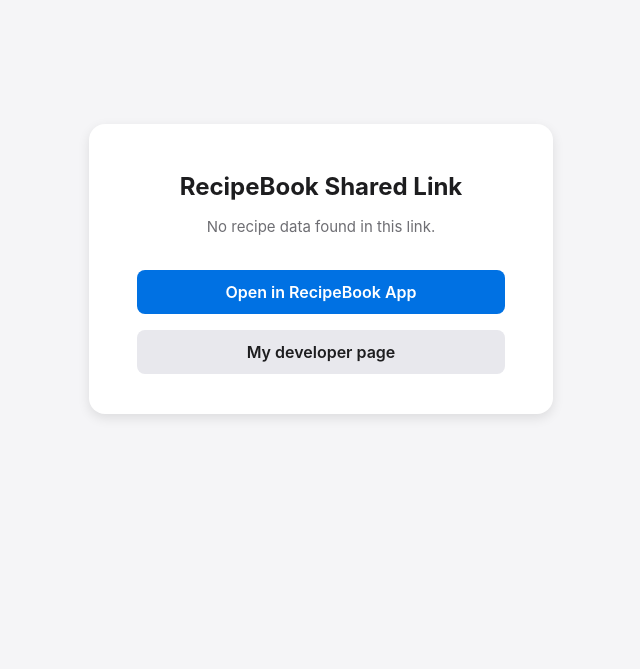
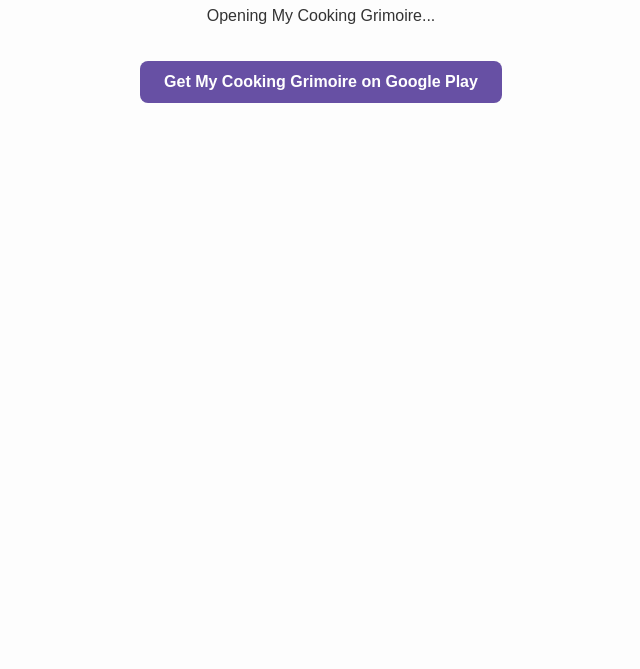
Before and after one commit to brult32/MyCookingGrimoireShare, a plain HTML site: page index.html in a window 1280 px wide. Shown: the part 131-800 px from the top of the page, without its empty margins (319-959 px from the left). Drawn offline with Linux system fonts and the light colour scheme.

Commit message:
Android Studio update

```diff
--- a/index.html
+++ b/index.html
@@ -3,87 +3,61 @@
 <head>
     <meta charset="UTF-8">
     <meta name="viewport" content="width=device-width, initial-scale=1.0">
-    <title>Open Recipe - RecipeBook</title>
+    <title>My Cooking Grimoire</title>
+    <!-- Open Graph meta tags for link preview -->
+    <meta property="og:title" id="og-title" content="My Cooking Grimoire - Shared Recipe">
+    <meta property="og:description" content="Open this recipe in My Cooking Grimoire or download the app.">
+    <!-- Include pako library for GZIP decompression -->
+    <script src="https://cdnjs.cloudflare.com/ajax/libs/pako/2.1.0/pako.min.js"></script>
     <style>
-        body {
-            font-family: -apple-system, BlinkMacSystemFont, "Segoe UI", Roboto, Helvetica, Arial, sans-serif;
-            background-color: #f5f5f7;
-            display: flex;
-            justify-content: center;
-            align-items: center;
-            min-height: 100vh;
-            margin: 0;
-            padding: 20px;
-            box-sizing: border-box;
-        }
-        .card {
-            background: white;
-            padding: 32px;
-            border-radius: 16px;
-            box-shadow: 0 4px 12px rgba(0, 0, 0, 0.1);
-            max-width: 400px;
-            width: 100%;
-            text-align: center;
-        }
-        h1 {
-            font-size: 24px;
-            margin-bottom: 12px;
-            color: #1d1d1f;
-        }
-        p {
-            color: #6e6e73;
-            font-size: 15px;
-            line-height: 1.5;
-            margin-bottom: 24px;
-        }
-        .btn {
-            display: inline-block;
-            background-color: #0071e3;
-            color: white;
-            padding: 12px 24px;
-            border-radius: 8px;
-            text-decoration: none;
-            font-weight: 600;
-            margin: 8px 0;
-            width: 80%;
-        }
-        .btn-secondary {
-            background-color: #e8e8ed;
-            color: #1d1d1f;
-        }
+        body { font-family: sans-serif; text-align: center; padding: 50px; background: #fdfdfd; color: #333; }
+        .btn { display: inline-block; background: #6750A4; color: white; padding: 12px 24px; text-decoration: none; border-radius: 8px; margin-top: 20px; font-weight: bold; }
     </style>
 </head>
 <body>
-
-    <div class="card">
-        <h1>Opening Recipe...</h1>
-        <p>If the app doesn't open automatically, tap the button below to view the recipe in RecipeBook.</p>
-
-        <!-- Button to retry launching the app -->
-        <a id="app-button" href="#" class="btn">Open in RecipeBook App</a>
-        <br>
-        <!-- Store fallback link -->
-        <!-- <a href="https://play.google.com/store/apps/details?id=YOUR_PACKAGE_NAME" class="btn btn-secondary">Get RecipeBook on Google Play</a> -->
-        <a href="https://play.google.com/store/apps/dev?id=6574659259073609998" class="btn btn-secondary">My developer page</a>
-    </div>
+    <h1 id="recipe-title">Loading Recipe...</h1>
+    <p id="recipe-desc">Opening My Cooking Grimoire...</p>
+    <a id="play-store-btn" class="btn" href="https://play.google.com/store/apps/dev?id=6574659259073609998">Get My Cooking Grimoire on Google Play</a>
 
     <script>
-        // 1. Get the query parameters from the current URL
         const urlParams = new URLSearchParams(window.location.search);
-        const dataPayload = urlParams.get('data');
+        const base64Data = urlParams.get('data');
 
-        if (dataPayload) {
-            // Construct your app's custom scheme URL
-            const customSchemeUrl = `recipebook://share?data=${encodeURIComponent(dataPayload)}`;
+        if (base64Data) {
+            try {
+                // 1. Decode URL-safe base64
+                let base64 = base64Data.replace(/-/g, '+').replace(/_/g, '/');
+                while (base64.length % 4) base64 += '=';
+                const binaryString = atob(base64);
+                const len = binaryString.length;
+                const bytes = new Uint8Array(len);
+                for (let i = 0; i < len; i++) {
+                    bytes[i] = binaryString.charCodeAt(i);
+                }
 
-            // Set the "Open in App" button href
-            document.getElementById('app-button').href = customSchemeUrl;
+                // 2. Decompress GZIP using pako
+                const decompressed = pako.ungzip(bytes, { to: 'string' });
+                const recipeDto = JSON.parse(decompressed);
+                const recipeName = recipeDto.title || "Shared Recipe";
 
-            // 2. Automatically attempt to open the app upon loading the page
-            window.location.href = customSchemeUrl;
+                // 3. Update Page Title and Open Graph meta tags
+                document.title = recipeName + " - My Cooking Grimoire";
+                document.getElementById('og-title').setAttribute('content', recipeName);
+                document.getElementById('recipe-title').innerText = recipeName;
+                document.getElementById('recipe-desc').innerText = "Click below to open or download My Cooking Grimoire.";
+
+                // 4. Attempt to deep link into the app
+                const appUri = "recipebook://share?data=" + base64Data;
+                setTimeout(() => {
+                    window.location.href = appUri;
+                }, 500);
+
+            } catch (e) {
+                console.error("Error parsing recipe data:", e);
+                document.getElementById('recipe-title').innerText = "Shared Recipe";
+            }
         } else {
-            document.querySelector('h1').innerText = "RecipeBook Shared Link";
-            document.querySelector('p').innerText = "No recipe data found in this link.";
+            document.getElementById('recipe-title').innerText = "My Cooking Grimoire";
         }
     </script>
 </body>
```
